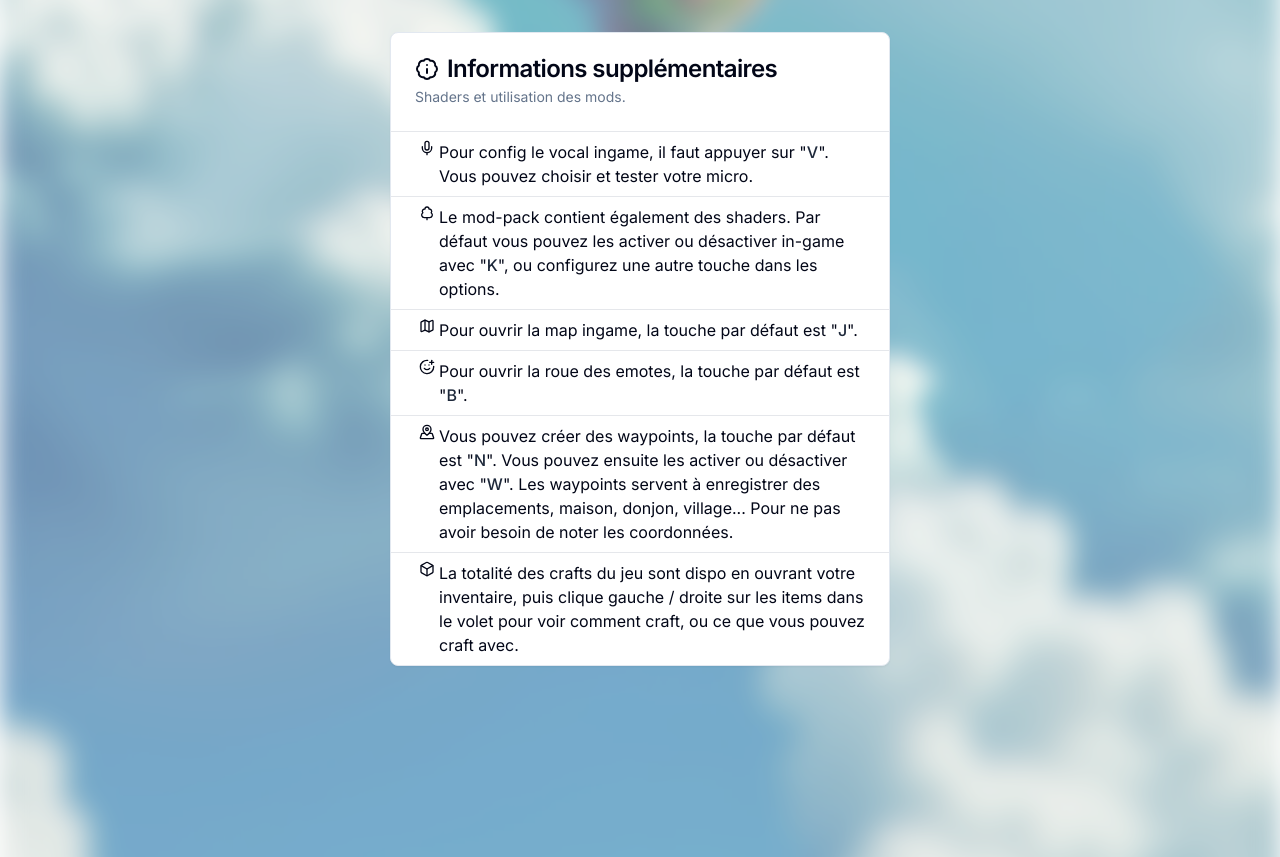
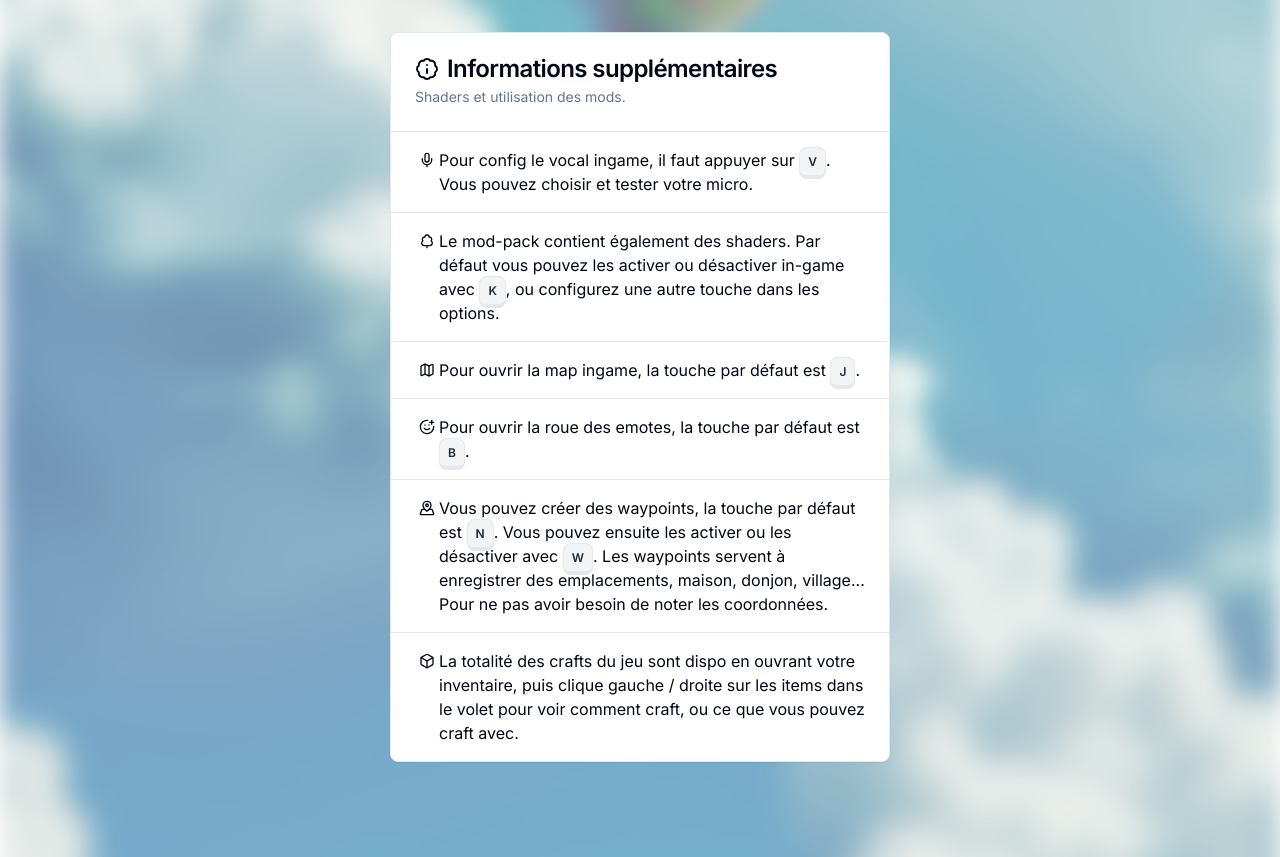
Before and after one commit to Decryptu/msmp, a Next.js app: page / in a window 1280 px wide. Shown: the part 1940-2797 px from the top of the page. Built offline with nearby package versions, Linux system fonts and the light colour scheme.

Commit message:
Update page.tsx

```diff
--- a/app/page.tsx
+++ b/app/page.tsx
@@ -108,6 +108,7 @@ export default function Home() {
         </div>
         <div className="pb-32">
           <Button
+          className="animate-bounce"
             variant="default"
             id="rejoindre"
             onClick={() => {
@@ -123,7 +124,7 @@ export default function Home() {
       </main>
       <div className="z-1 relative px-4">
         <div id="card-section-1" className="flex justify-center">
-          <Card className="w-[500px]">
+          <Card className="w-[500px] hover:bg-slate-100/80 transition-all">
             <CardHeader>
               <CardTitle className="flex">
                 <RocketIcon className="mr-2" />
@@ -160,7 +161,7 @@ export default function Home() {
           </Card>
         </div>
         <div id="card-section-2" className="flex justify-center pt-16">
-          <Card className="w-[500px]">
+          <Card className="w-[500px] hover:bg-slate-100/80 transition-all">
             <CardHeader>
               <CardTitle className="flex">
                 <ArchiveIcon className="mr-2" />
@@ -197,7 +198,7 @@ export default function Home() {
           </Card>
         </div>
         <div id="card-section-3" className="flex justify-center pt-16">
-          <Card className="w-[500px]">
+          <Card className="w-[500px] hover:bg-slate-100/80 transition-all">
             <CardHeader>
               <CardTitle className="flex">
                 <Link2Icon className="mr-2" />
@@ -230,7 +231,7 @@ export default function Home() {
           </Card>
         </div>
         <div id="card-section-4" className="flex justify-center pt-16">
-          <Card className="w-[500px]">
+          <Card className="w-[500px] hover:bg-slate-100/80 transition-all">
             <CardHeader>
               <CardTitle className="flex">
                 <BadgeInfoIcon className="mr-2" />
@@ -240,62 +241,76 @@ export default function Home() {
                 Shaders et utilisation des mods.
               </CardDescription>
             </CardHeader>
-            <CardContent className="flex items-start py-2 border-t border-b">
+            <CardContent className="flex items-start py-4 border-t border-b hover:bg-slate-50 transition-all">
               <div className="flex-none w-6">
-                <Mic className="h-4 w-full" />
+                <Mic className="h-4 w-full mt-1" />
               </div>
               <p className="flex-grow">
-                Pour config le vocal ingame, il faut appuyer sur &quot;
-                <span className="font-medium text-slate-800">V</span>&quot;.
-                Vous pouvez choisir et tester votre micro.
+                Pour config le vocal ingame, il faut appuyer sur{" "}
+                <span className="px-2 py-1.5 text-xs font-semibold text-gray-800 bg-gray-100 border border-b-4 border-gray-200 rounded-lg dark:bg-gray-600 dark:text-gray-100 dark:border-gray-500">
+                  V
+                </span>
+                . Vous pouvez choisir et tester votre micro.
               </p>
             </CardContent>
-            <CardContent className="flex items-start py-2 border-b">
+            <CardContent className="flex items-start py-4 border-b hover:bg-slate-50 transition-all">
               <div className="flex-none w-6">
-                <TreeDeciduous className="h-4 w-full" />
+                <TreeDeciduous className="h-4 w-full mt-1" />
               </div>
               <p className="flex-grow">
                 Le mod-pack contient également des shaders. Par défaut vous
-                pouvez les activer ou désactiver in-game avec &quot;
-                <span className="font-medium text-slate-800">K</span>&quot;, ou
-                configurez une autre touche dans les options.
+                pouvez les activer ou désactiver in-game avec{" "}
+                <span className="px-2 py-1.5 text-xs font-semibold text-gray-800 bg-gray-100 border border-b-4 border-gray-200 rounded-lg dark:bg-gray-600 dark:text-gray-100 dark:border-gray-500">
+                  K
+                </span>
+                , ou configurez une autre touche dans les options.
               </p>
             </CardContent>
-            <CardContent className="flex items-start py-2 border-b">
+            <CardContent className="flex items-start py-4 border-b hover:bg-slate-50 transition-all">
               <div className="flex-none w-6">
-                <Map className="h-4 w-full" />
+                <Map className="h-4 w-full mt-1" />
               </div>
               <p className="flex-grow">
-                Pour ouvrir la map ingame, la touche par défaut est &quot;
-                <span className="font-medium text-slate-800">J</span>&quot;.
+                Pour ouvrir la map ingame, la touche par défaut est{" "}
+                <span className="px-2 py-1.5 text-xs font-semibold text-gray-800 bg-gray-100 border border-b-4 border-gray-200 rounded-lg dark:bg-gray-600 dark:text-gray-100 dark:border-gray-500">
+                  J
+                </span>
+                .
               </p>
             </CardContent>
-            <CardContent className="flex items-start py-2 border-b">
+            <CardContent className="flex items-start py-4 border-b hover:bg-slate-50 transition-all">
               <div className="flex-none w-6">
-                <SmilePlus className="h-4 w-full" />
+                <SmilePlus className="h-4 w-full mt-1" />
               </div>
               <p className="flex-grow">
-                Pour ouvrir la roue des emotes, la touche par défaut est &quot;
-                <span className="font-medium text-slate-800">B</span>&quot;.
+                Pour ouvrir la roue des emotes, la touche par défaut est{" "}
+                <span className="px-2 py-1.5 text-xs font-semibold text-gray-800 bg-gray-100 border border-b-4 border-gray-200 rounded-lg dark:bg-gray-600 dark:text-gray-100 dark:border-gray-500">
+                  B
+                </span>
+                .
               </p>
             </CardContent>
-            <CardContent className="flex items-start py-2 border-b">
+            <CardContent className="flex items-start py-4 border-b hover:bg-slate-50 transition-all">
               <div className="flex-none w-6">
-                <MapPinned className="h-4 w-full" />
+                <MapPinned className="h-4 w-full mt-1" />
               </div>
               <p className="flex-grow">
-                Vous pouvez créer des waypoints, la touche par défaut est &quot;
-                <span className="font-medium text-slate-800">N</span>&quot;.
-                Vous pouvez ensuite les activer ou désactiver avec &quot;
-                <span className="font-medium text-slate-800">W</span>&quot;. Les
-                waypoints servent à enregistrer des emplacements, maison,
+                Vous pouvez créer des waypoints, la touche par défaut est{" "}
+                <span className="px-2 py-1.5 text-xs font-semibold text-gray-800 bg-gray-100 border border-b-4 border-gray-200 rounded-lg dark:bg-gray-600 dark:text-gray-100 dark:border-gray-500">
+                  N
+                </span>
+                . Vous pouvez ensuite les activer ou les désactiver avec{" "}
+                <span className="px-2 py-1.5 text-xs font-semibold text-gray-800 bg-gray-100 border border-b-4 border-gray-200 rounded-lg dark:bg-gray-600 dark:text-gray-100 dark:border-gray-500">
+                  W
+                </span>
+                . Les waypoints servent à enregistrer des emplacements, maison,
                 donjon, village... Pour ne pas avoir besoin de noter les
                 coordonnées.
               </p>
             </CardContent>
-            <CardContent className="flex items-start py-2">
+            <CardContent className="flex items-start py-4 hover:bg-slate-50 hover:rounded-b-lg transition-all">
               <div className="flex-none w-6">
-                <Box className="h-4 w-full" />
+                <Box className="h-4 w-full mt-1" />
               </div>
               <p className="flex-grow">
                 La totalité des crafts du jeu sont dispo en ouvrant votre
```
